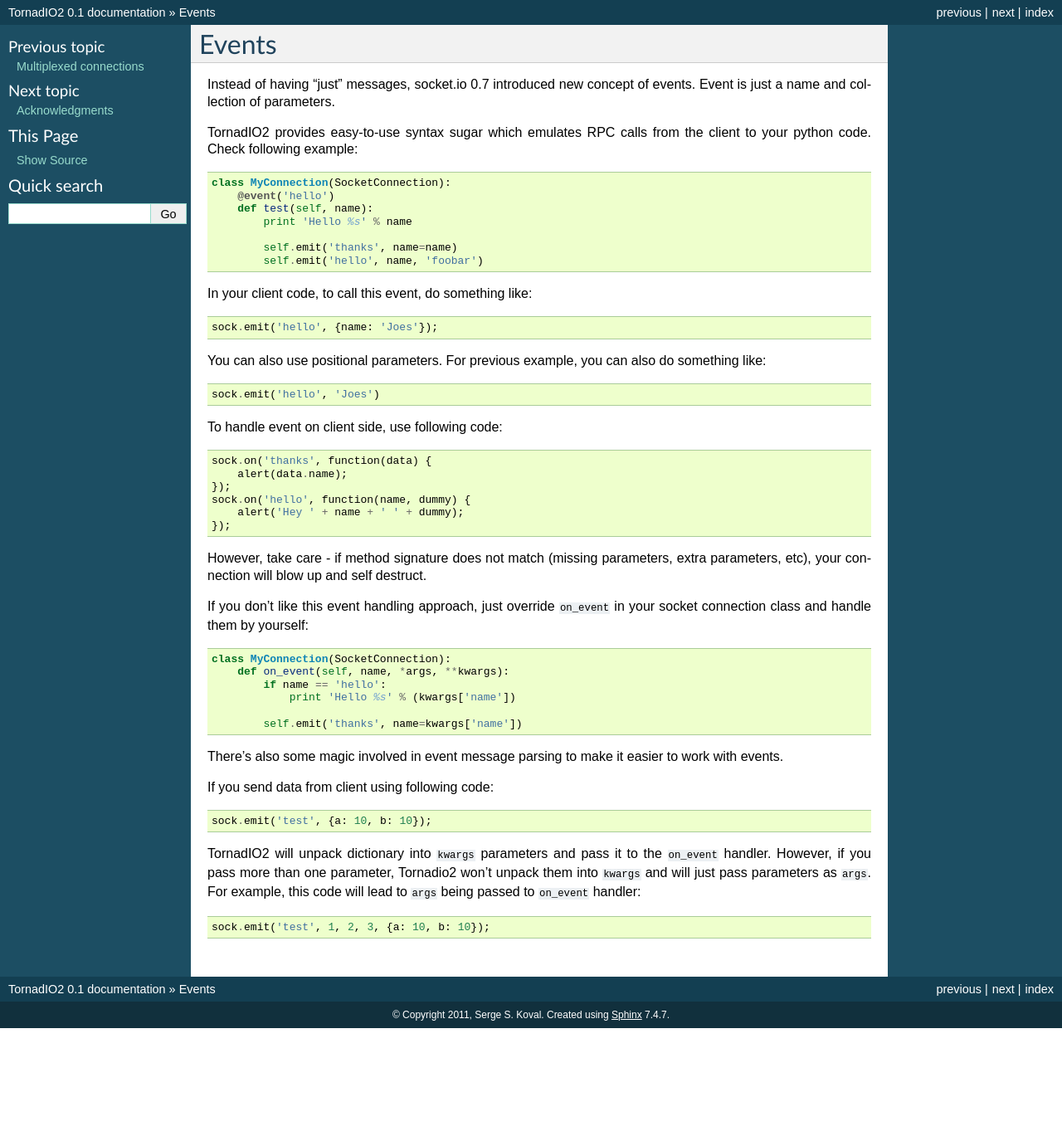
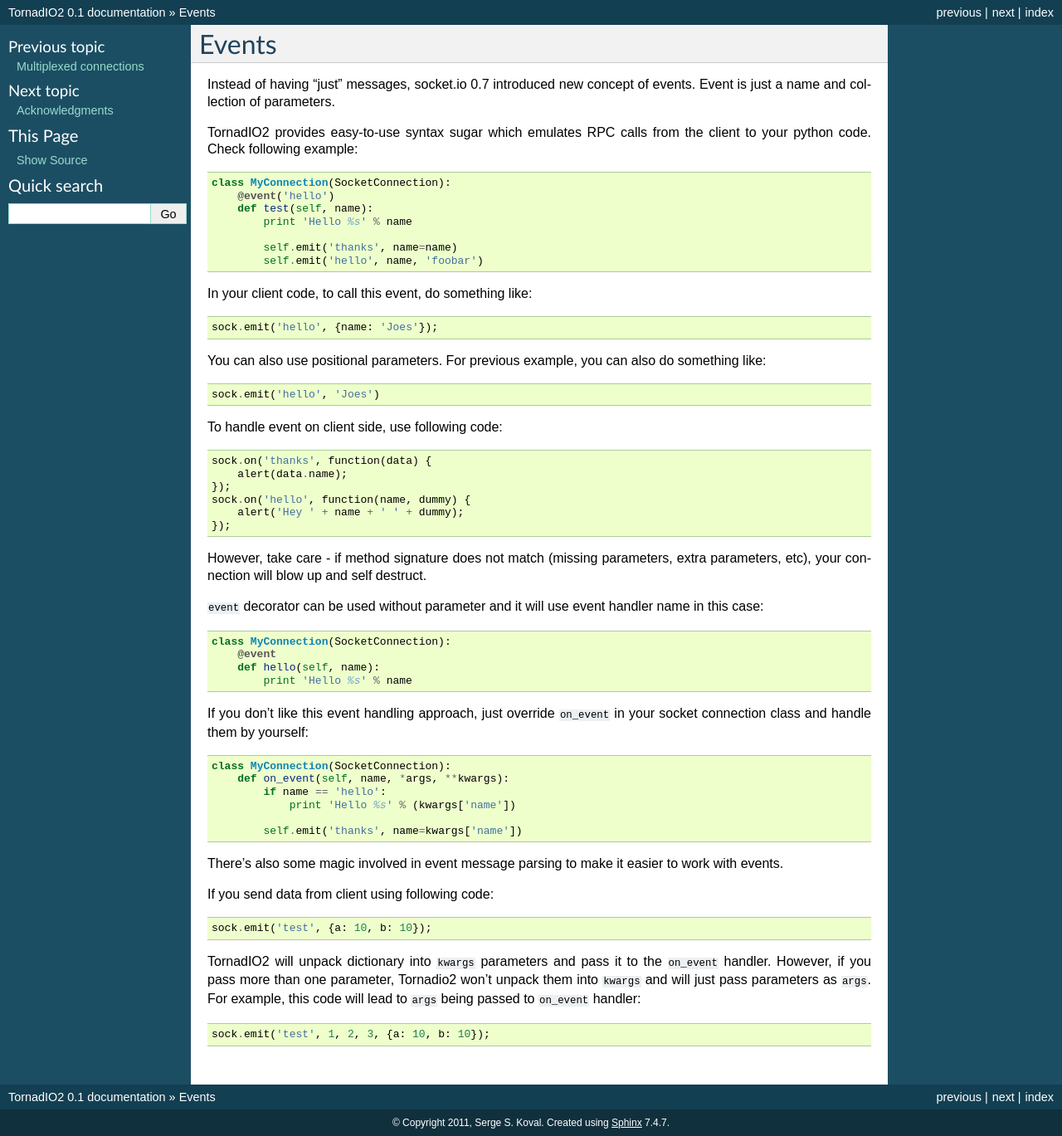
Before and after one commit to mrjoes/tornadio2, a Sphinx documentation site: the page built from doc/events.rst, in a window 1280 px wide. Shown: the whole page at 83% size. Built offline with Sphinx 7.4.7, drawn with Linux system fonts in a browser that asks for light colours; before the commit the page ends 1239 px from its top, so only the background shows below that.

Commit message:
Cleaned up event decorator a bit.

```diff
--- a/doc/events.rst
+++ b/doc/events.rst
@@ -39,6 +39,14 @@
 However, take care - if method signature does not match (missing parameters, extra
 parameters, etc), your connection will blow up and self destruct.
 
+``event`` decorator can be used without parameter and it will use event handler name
+in this case::
+
+    class MyConnection(SocketConnection):
+        @event
+        def hello(self, name):
+            print 'Hello %s' % name
+
 If you don't like this event handling approach, just override ``on_event`` in your
 socket connection class and handle them by yourself:
 ::
```
Also changed, not shown: 1 other file.
